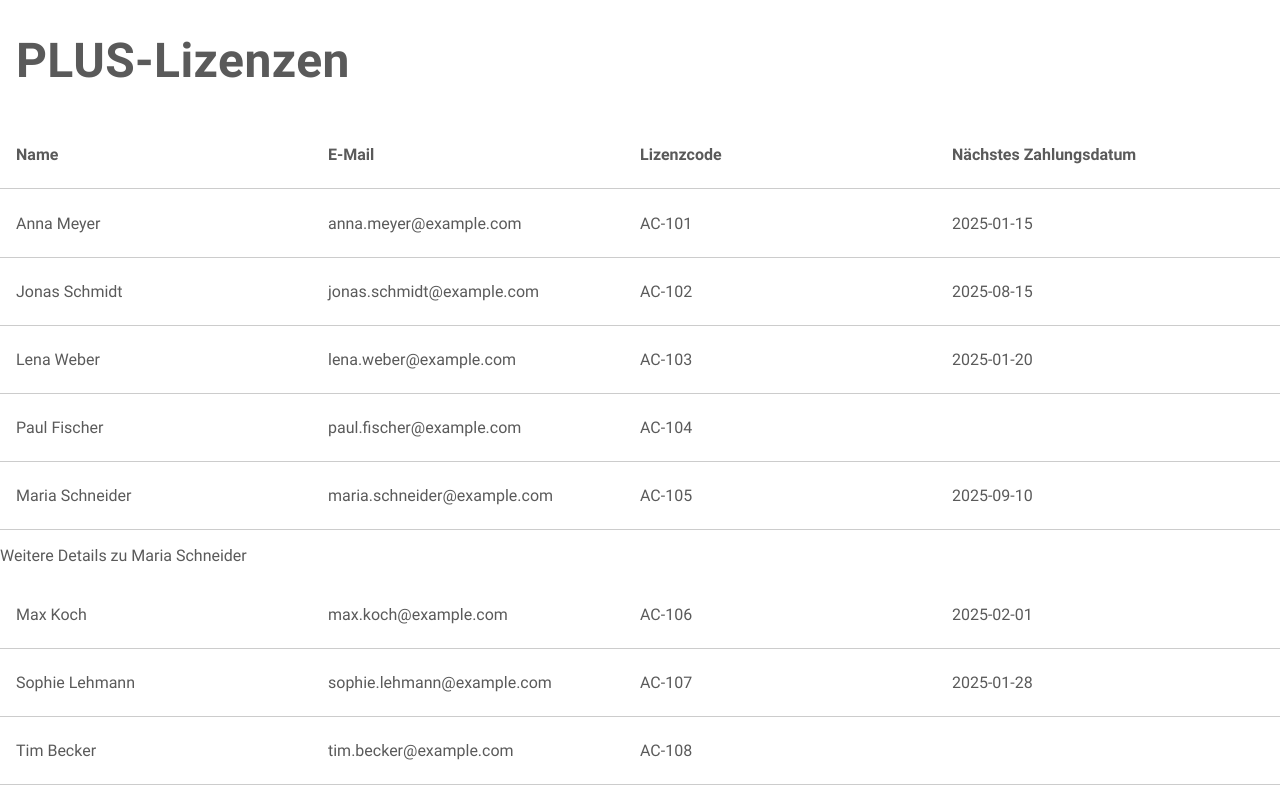
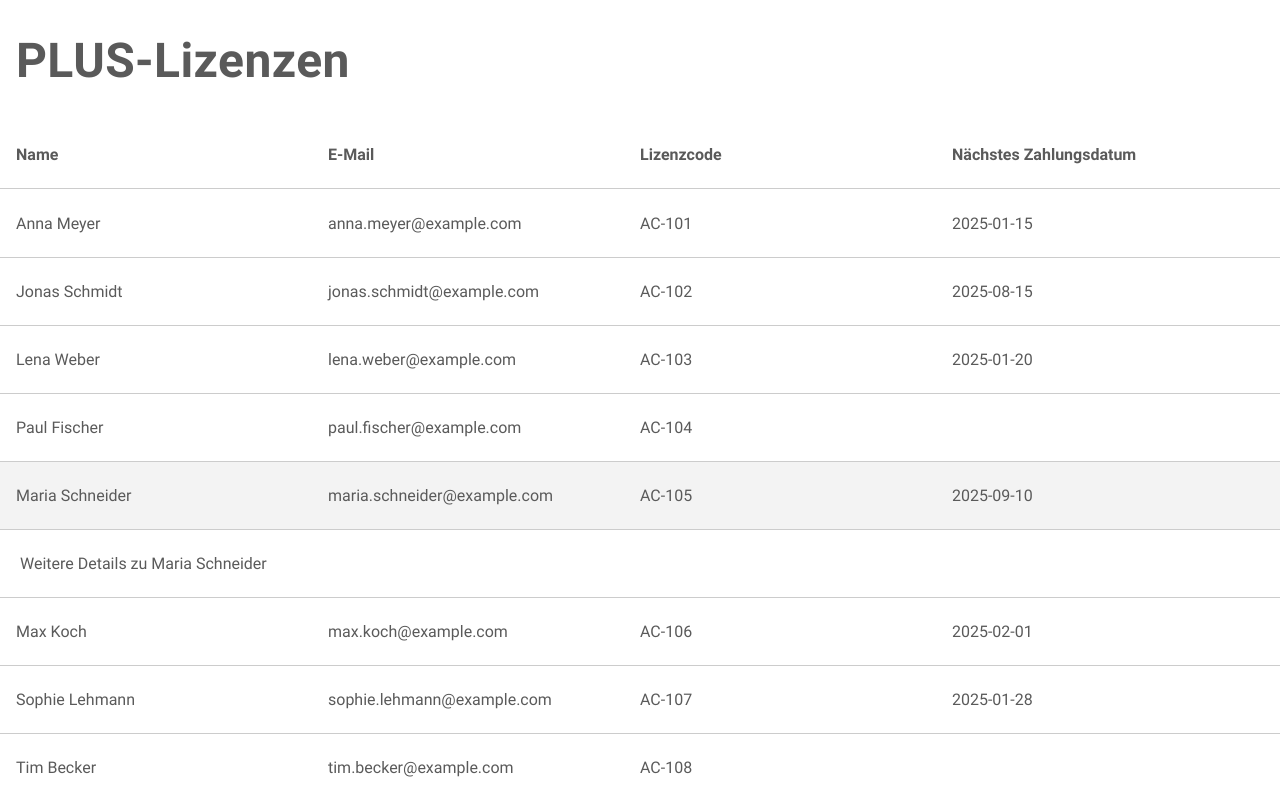
Before and after one commit to claraw-19/plus, a Next.js app: page / in a window 1280 px wide. Both pictures are taken after a click on the element 640 px from the left and 496 px from the top of the page. Built offline with nearby package versions, Linux system fonts and the light colour scheme.

Commit message:
add dynamic background color to UserCard based on open state

```diff
--- a/components/Plus/UserCard.tsx
+++ b/components/Plus/UserCard.tsx
@@ -7,6 +7,8 @@ const Styled = {
     justify-content: space-between;
     padding: 8px 16px;
     border-bottom: 1px solid #ccc;
+    background-color: ${({ isOpen, theme }) =>
+      isOpen ? theme.colors.grey7 : theme.colors.white};
     &:hover {
       background-color: ${({ theme }) => theme.colors.grey7};
     }
@@ -17,9 +19,9 @@ const Styled = {
   `,
 };
 
-export default function UserCard({ user }: { user: User }) {
+export default function UserCard({ user, isOpen }) {
   return (
-    <Styled.UserContainer>
+    <Styled.UserContainer isOpen={isOpen}>
       <Styled.UserData>
         {user.firstName} {user.lastName}
       </Styled.UserData>
--- a/components/Plus/UserDetails.tsx
+++ b/components/Plus/UserDetails.tsx
@@ -1,9 +1,23 @@
+import styled from "styled-components";
+
 export default function UserDetails({ user }) {
+  const Styled = {
+    DetailsContainer: styled.div`
+      display: flex;
+      justify-content: space-between;
+      padding: 8px 20px;
+      border-bottom: 1px solid #ccc;
+    `,
+
+    DetailsData: styled.p`
+      flex: 1;
+    `,
+  };
   return (
-    <div>
-      <p>
+    <Styled.DetailsContainer>
+      <Styled.DetailsData>
         Weitere Details zu {user.firstName} {user.lastName}
-      </p>
-    </div>
+      </Styled.DetailsData>
+    </Styled.DetailsContainer>
   );
 }
--- a/components/Plus/UserListHeader.tsx
+++ b/components/Plus/UserListHeader.tsx
@@ -6,6 +6,9 @@ const Styled = {
     justify-content: space-between;
     padding: 8px 16px;
     border-bottom: 1px solid #ccc;
+    &:hover {
+      background-color: ${({ theme }) => theme.colors.gray4};
+    }
   `,
 
   UserData: styled.p`
--- a/pages/index.tsx
+++ b/pages/index.tsx
@@ -47,7 +47,7 @@ export default function Plus() {
         {users.map((user) => (
           <li key={user.id}>
             <div onClick={() => toggleUserDetails(user.id)}>
-              <UserCard user={user} />
+              <UserCard user={user} isOpen={openUserId === user.id} />
             </div>
             {openUserId === user.id && <UserDetails user={user} />}
           </li>
```
